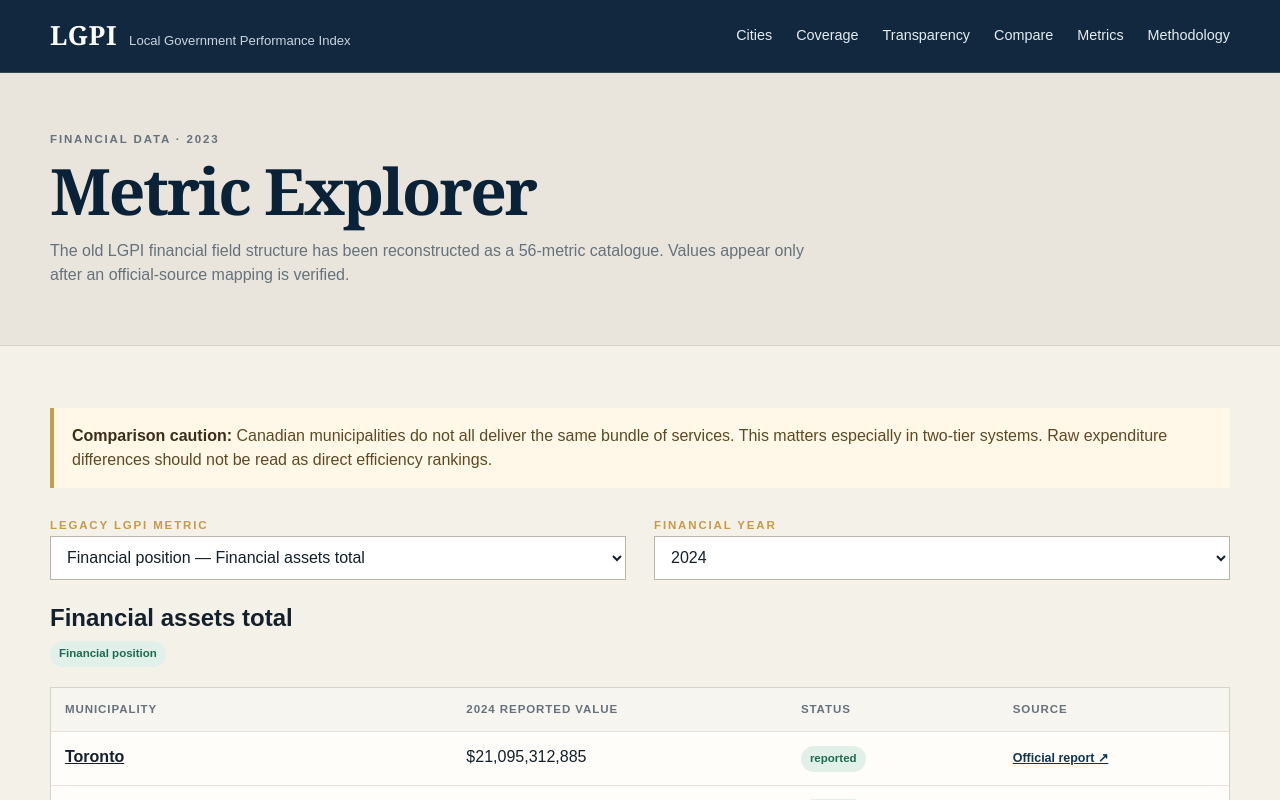
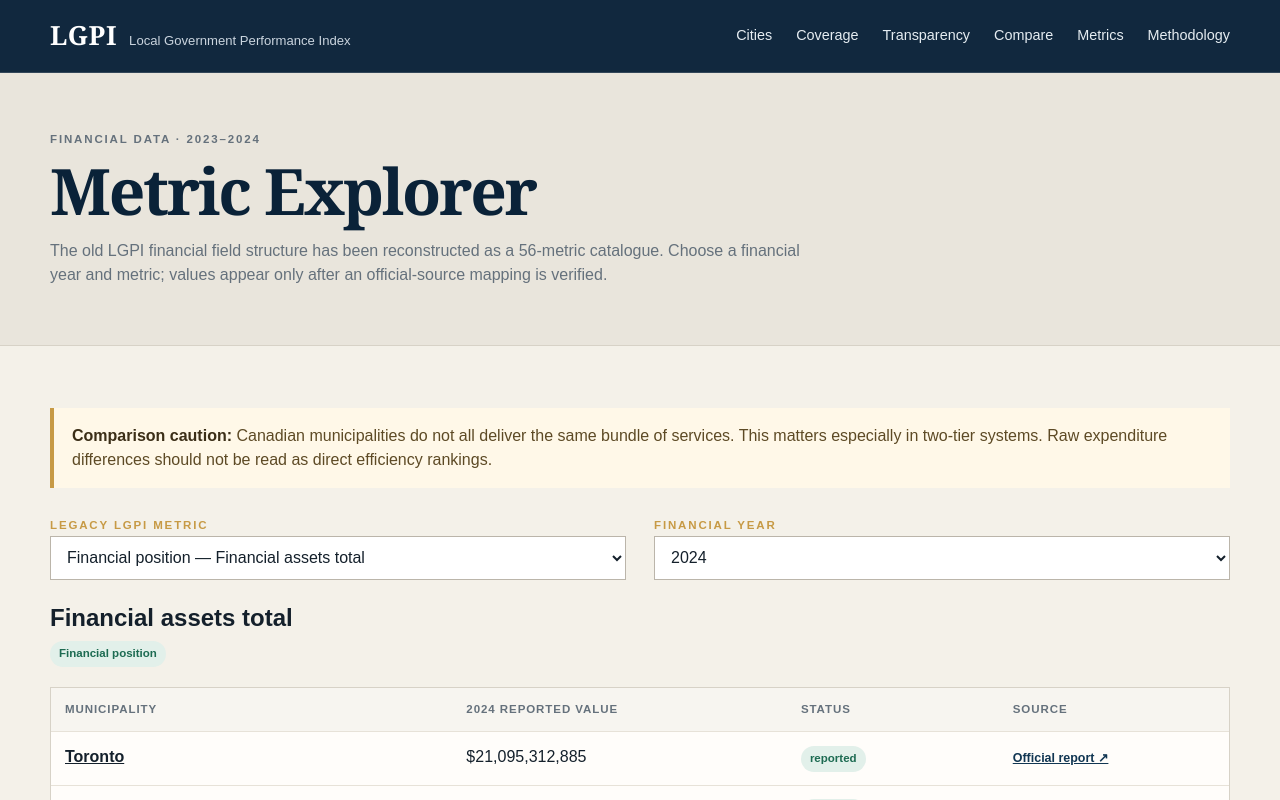
Before and after one commit to FTFNAnalytics/lgpi, a Next.js app: page /metrics in a window 1280 px wide. Shown: the top 800 px of the page. Built offline with nearby package versions, Linux system fonts and the light colour scheme.

Commit message:
Update metric explorer framing for 2023-2024

```diff
--- a/app/metrics/page.tsx
+++ b/app/metrics/page.tsx
@@ -6,9 +6,9 @@ export default function MetricsPage() {
     <main>
       <section className="page-hero">
         <div className="shell">
-          <p className="eyebrow">Financial data · 2023</p>
+          <p className="eyebrow">Financial data · 2023–2024</p>
           <h1>Metric Explorer</h1>
-          <p>The old LGPI financial field structure has been reconstructed as a {metricCatalog.length}-metric catalogue. Values appear only after an official-source mapping is verified.</p>
+          <p>The old LGPI financial field structure has been reconstructed as a {metricCatalog.length}-metric catalogue. Choose a financial year and metric; values appear only after an official-source mapping is verified.</p>
         </div>
       </section>
       <section className="section">
```
